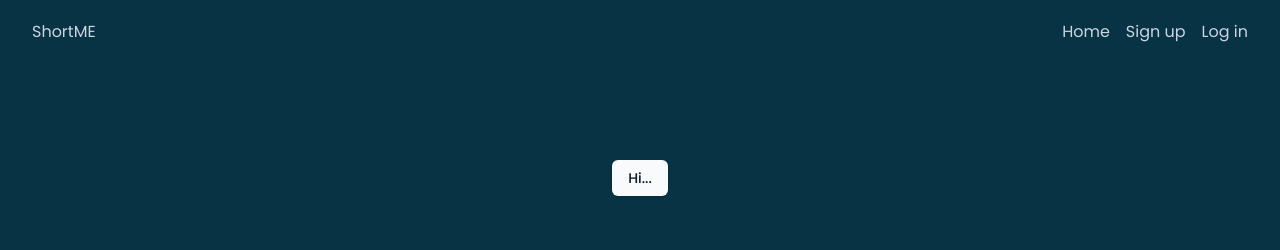
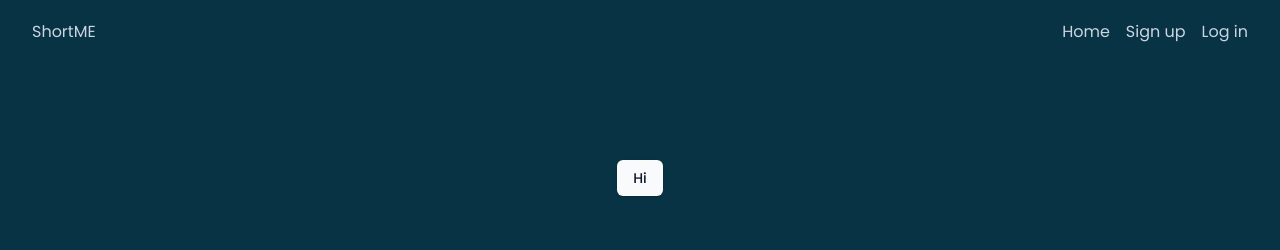
Before and after one commit to gurupawar/url_shortner-frontend, a Next.js app in the folder frontend/: page / in a window 1280 px wide. Shown: the top 250 px of the page. Built offline with nearby package versions, Linux system fonts and the light colour scheme.

Commit message:
Update page.tsx

```diff
--- a/frontend/src/app/page.tsx
+++ b/frontend/src/app/page.tsx
@@ -7,7 +7,7 @@ export default function Home() {
       style={{ minHeight: "calc(100vh - 112px)" }}
     >
 
-      <Button>Hi...</Button>
+      <Button>Hi</Button>
     </main>
   );
 }
```
